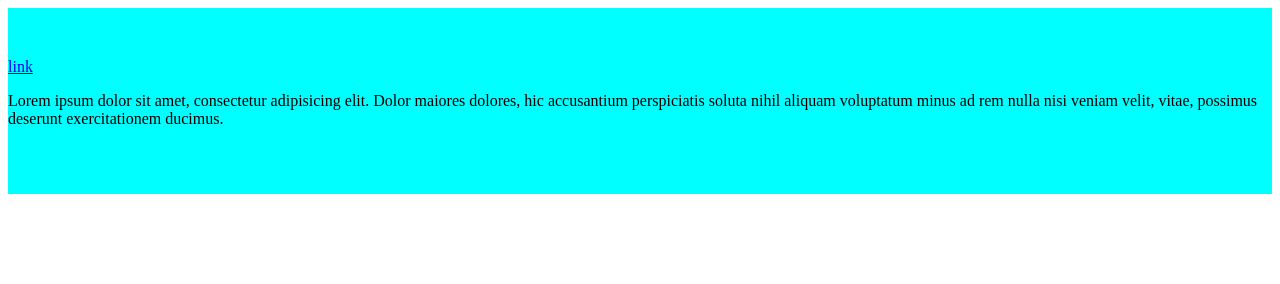
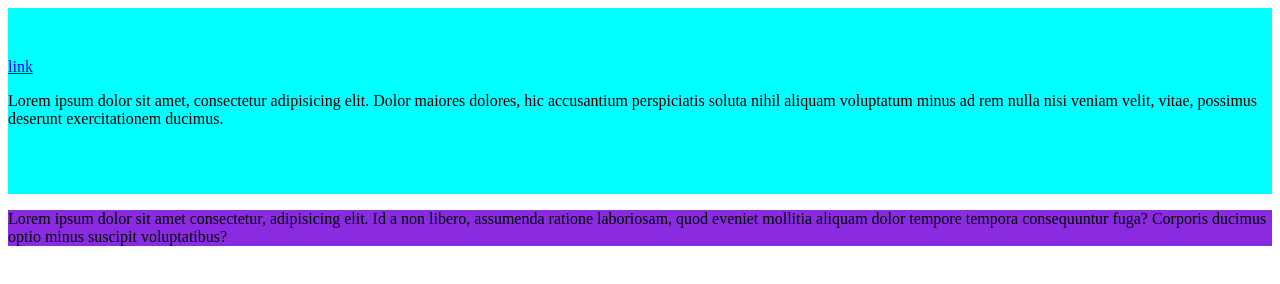
Before and after one commit to oldstuden/comandwork, a plain HTML site: page index.html in a window 1280 px wide. Drawn offline with Linux system fonts and the light colour scheme.

Commit message:
footer-added

```diff
--- a/css/styles.css
+++ b/css/styles.css
@@ -2,3 +2,7 @@
     padding: 50px 0;
 background-color: aqua;
 }
+
+.footer-color{
+    background-color: blueviolet;
+}
--- a/index.html
+++ b/index.html
@@ -17,5 +17,14 @@
         exercitationem ducimus.
       </p>
     </header>
+    <main></main>
+    <footer>
+      <p class="footer-color">
+        Lorem ipsum dolor sit amet consectetur, adipisicing elit. Id a non
+        libero, assumenda ratione laboriosam, quod eveniet mollitia aliquam
+        dolor tempore tempora consequuntur fuga? Corporis ducimus optio minus
+        suscipit voluptatibus?
+      </p>
+    </footer>
   </body>
 </html>
```
